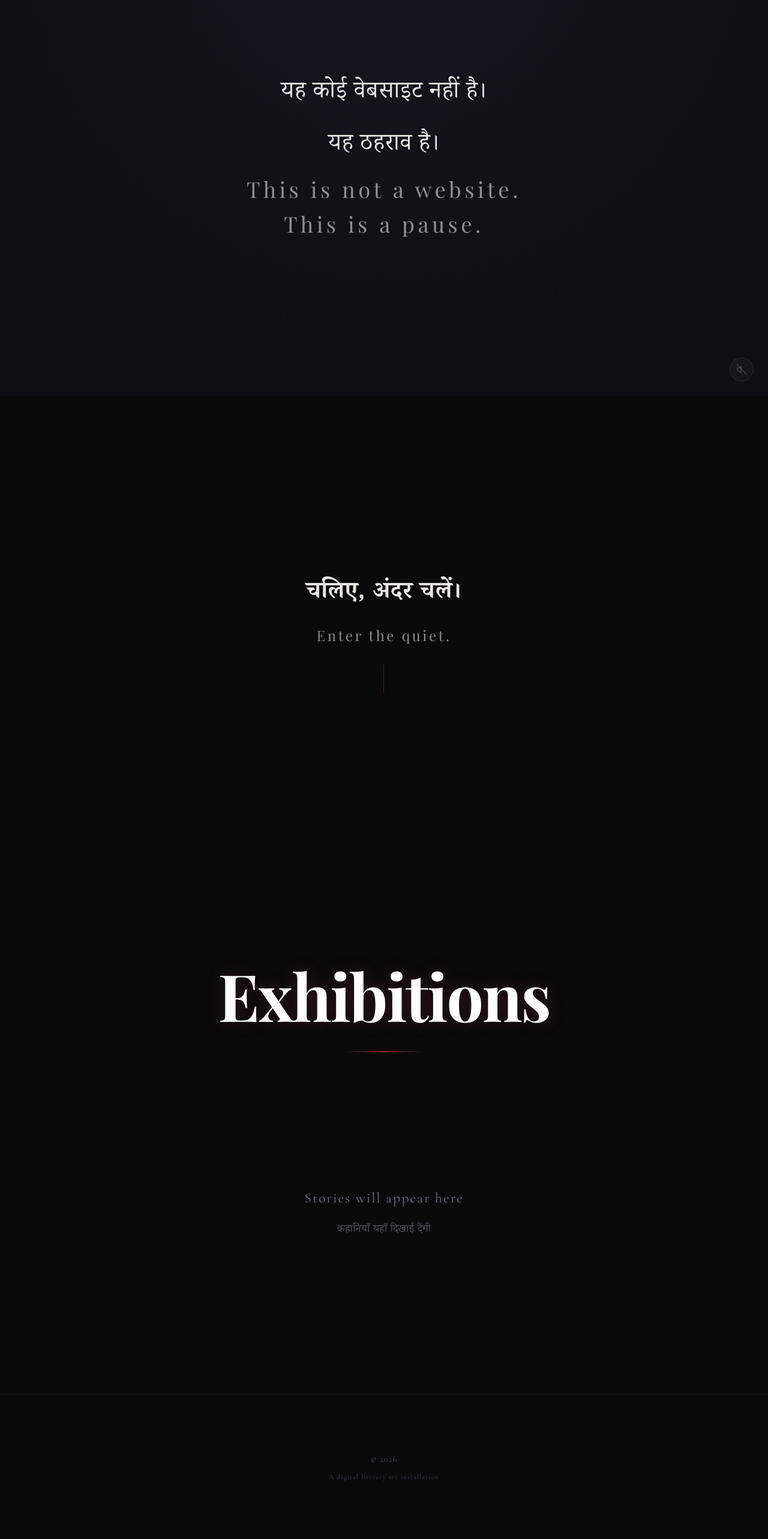
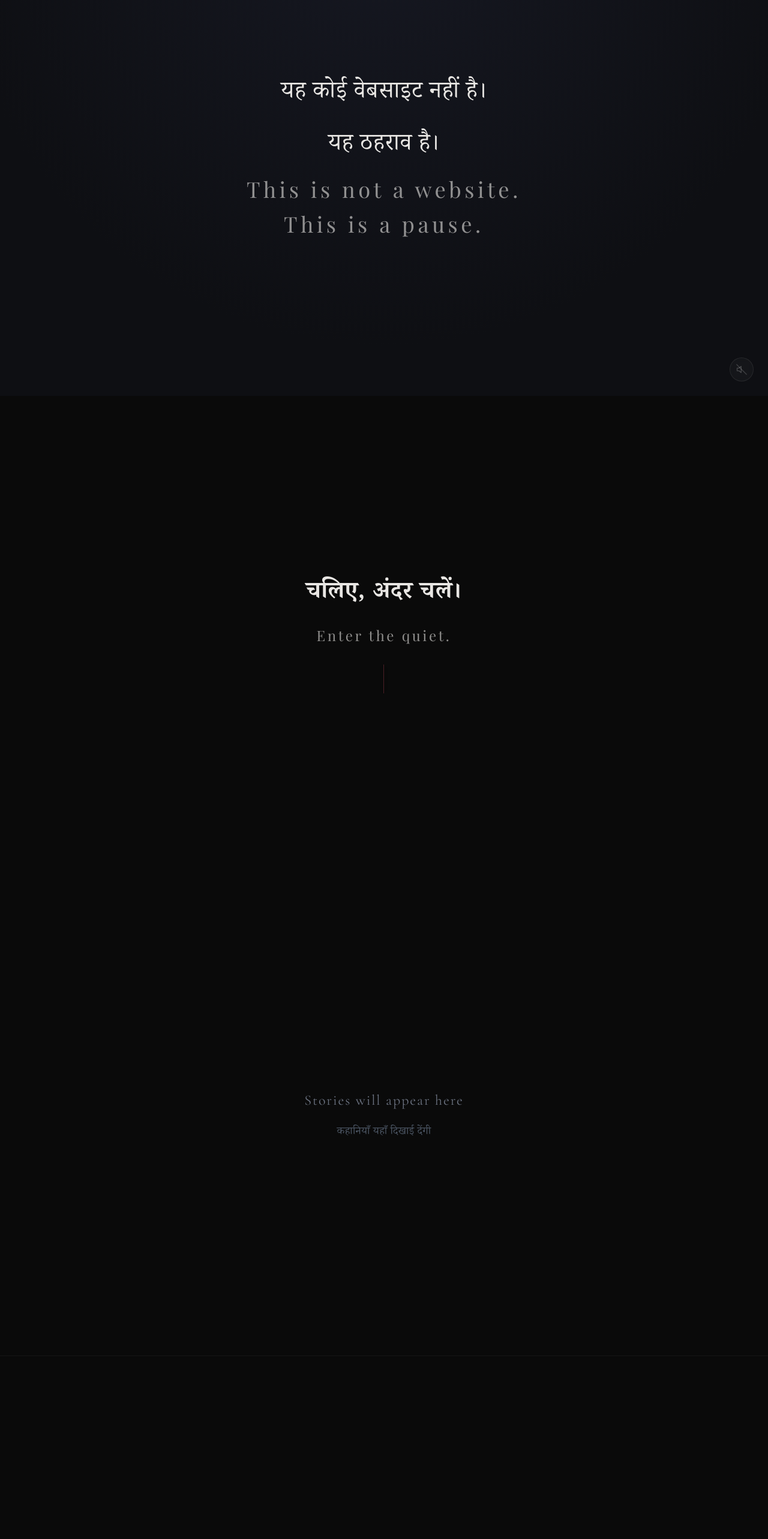
Before and after one commit to abhisheksaran/chull, a Next.js app: page / in a window 1280 px wide. Shown: the part 140-2706 px from the top of the page at 60% size. Built offline with nearby package versions, Linux system fonts and the light colour scheme.

Commit message:
added room v2.0

```diff
--- a/app/globals.css
+++ b/app/globals.css
@@ -175,3 +175,13 @@
     break-inside: avoid;
     page-break-inside: avoid;
   }
+
+  /* Hide scrollbar for horizontal scroll galleries */
+  .scrollbar-hide {
+    -ms-overflow-style: none;  /* IE and Edge */
+    scrollbar-width: none;  /* Firefox */
+  }
+
+  .scrollbar-hide::-webkit-scrollbar {
+    display: none;  /* Chrome, Safari and Opera */
+  }
--- a/app/page.tsx
+++ b/app/page.tsx
@@ -91,6 +91,23 @@ export default function Home() {
       })
   }, [])
 
+  // Scroll restoration - scroll to last viewed room when returning from a story
+  useEffect(() => {
+    if (roomsWithStories.length > 0 && typeof window !== 'undefined') {
+      const lastRoom = sessionStorage.getItem('chull-last-room')
+      if (lastRoom) {
+        // Small delay to ensure DOM is ready
+        setTimeout(() => {
+          const roomElement = document.getElementById(`room-${lastRoom}`)
+          if (roomElement) {
+            roomElement.scrollIntoView({ behavior: 'instant' })
+          }
+          // Clear the saved room after scrolling
+          sessionStorage.removeItem('chull-last-room')
+        }, 100)
+      }
+    }
+  }, [roomsWithStories])
 
   // Intersection Observer for snap-based visibility
   useEffect(() => {
@@ -341,33 +358,7 @@ export default function Home() {
         </div>
       </div>
 
-      {/* Gallery Rooms Section */}
-      <section className="relative min-h-screen py-32 px-6 z-10 snap-start">
-        <div className="max-w-7xl mx-auto">
-          <motion.div
-            initial={{ opacity: 0, y: 50 }}
-            whileInView={{ opacity: 1, y: 0 }}
-            viewport={{ once: true, margin: '200px' }}
-            transition={{ duration: 1 }}
-            className="mb-24"
-          >
-            <motion.h2
-              className="display-text text-fluid-3xl md:text-fluid-4xl font-bold text-center mb-6 text-white"
-              style={{
-                textShadow: `0 0 30px ${currentColors.text}30`,
-              }}
-            >
-              Exhibitions
-            </motion.h2>
-            <motion.div
-              className="h-px w-32 mx-auto"
-              style={{
-                background: `linear-gradient(to right, transparent, ${currentColors.text}, transparent)`,
-              }}
-            />
-          </motion.div>
-
-          {/* Render each room */}
+      {/* Gallery Rooms - Each room is a full-screen snap section */}
       {roomsWithStories.map((roomData, roomIndex) => (
         <RoomSection
           key={roomData.room.id}
@@ -379,10 +370,11 @@ export default function Home() {
 
       {/* Coming soon placeholder */}
       {stories.length === 0 && (
+        <div className="h-screen flex items-center justify-center snap-center">
           <motion.div
             initial={{ opacity: 0 }}
             animate={{ opacity: 1 }}
-              className="text-center py-32"
+            className="text-center"
           >
             <p className="english-text text-fluid-lg text-gray-500 mb-4">
               Stories will appear here
@@ -391,12 +383,11 @@ export default function Home() {
               कहानियाँ यहाँ दिखाई देंगी
             </p>
           </motion.div>
+        </div>
       )}
-        </div>
-      </section>
 
       {/* Footer */}
-      <footer className="relative py-24 px-6 text-center z-10 border-t border-white/5">
+      <footer className="relative h-screen flex flex-col items-center justify-center snap-center z-10 border-t border-white/5">
         <motion.p
           initial={{ opacity: 0 }}
           whileInView={{ opacity: 1 }}
@@ -442,7 +433,7 @@ function RoomSection({
       setCanScrollRight(scrollLeft < scrollWidth - clientWidth - 10)
 
       // Calculate active index based on scroll position
-      const cardWidth = 400 + 32 // card width + gap
+      const cardWidth = 480 + 32 // card width + gap
       const newIndex = Math.round(scrollLeft / cardWidth)
       setActiveIndex(Math.min(newIndex, stories.length - 1))
     }
@@ -459,7 +450,7 @@ function RoomSection({
 
   const scrollTo = (direction: 'left' | 'right') => {
     if (scrollContainerRef.current) {
-      const cardWidth = 400 + 32
+      const cardWidth = 480 + 32
       const scrollAmount = direction === 'left' ? -cardWidth : cardWidth
       scrollContainerRef.current.scrollBy({ left: scrollAmount, behavior: 'smooth' })
     }
@@ -467,30 +458,65 @@ function RoomSection({
 
   const scrollToIndex = (index: number) => {
     if (scrollContainerRef.current) {
-      const cardWidth = 400 + 32
+      const cardWidth = 480 + 32
       scrollContainerRef.current.scrollTo({ left: index * cardWidth, behavior: 'smooth' })
     }
   }
 
+  const [isVisible, setIsVisible] = useState(false)
+  const sectionRef = useRef<HTMLDivElement>(null)
+
+  // Intersection observer for visibility
+  useEffect(() => {
+    const observer = new IntersectionObserver(
+      (entries) => {
+        entries.forEach((entry) => {
+          if (entry.isIntersecting && entry.intersectionRatio >= 0.5) {
+            setIsVisible(true)
+          } else {
+            setIsVisible(false)
+          }
+        })
+      },
+      { threshold: [0.5] }
+    )
+
+    if (sectionRef.current) {
+      observer.observe(sectionRef.current)
+    }
+
+    return () => {
+      if (sectionRef.current) {
+        observer.unobserve(sectionRef.current)
+      }
+    }
+  }, [])
+
   return (
+    <div
+      ref={sectionRef}
+      id={`room-${room.id}`}
+      className="h-screen flex flex-col justify-center snap-center relative z-10"
+    >
       <motion.div
         initial={{ opacity: 0 }}
-      whileInView={{ opacity: 1 }}
-      viewport={{ once: true, margin: '-100px' }}
-      transition={{ duration: 0.8, delay: roomIndex * 0.1 }}
-      className="mb-40"
+        animate={{ opacity: isVisible ? 1 : 0 }}
+        transition={{ duration: 0.6, ease: 'easeOut' }}
+        className="flex flex-col h-full justify-center py-12"
       >
         {/* Room Header */}
         <motion.div
-        className="mb-12 text-center"
-        initial={{ opacity: 0, y: 30 }}
-        whileInView={{ opacity: 1, y: 0 }}
-        viewport={{ once: true }}
-        transition={{ duration: 0.6 }}
+          className="mb-8 text-center flex-shrink-0"
+          initial={{ opacity: 0, y: 20 }}
+          animate={{
+            opacity: isVisible ? 1 : 0,
+            y: isVisible ? 0 : 20,
+          }}
+          transition={{ duration: 0.8, delay: 0.1 }}
         >
           {/* Room number indicator */}
           <motion.span
-          className="inline-block text-xs tracking-[0.3em] text-gray-600 mb-4 uppercase"
+            className="inline-block text-xs tracking-[0.3em] text-gray-600 mb-3 uppercase"
             style={{ fontFamily: 'var(--font-geist-mono, monospace)' }}
           >
             Room {roomIndex + 1}
@@ -515,7 +541,7 @@ function RoomSection({
           {/* Description */}
           {room.description && (
             <p
-            className="font-primary text-sm mt-4 max-w-md mx-auto italic"
+              className="font-primary text-sm mt-3 max-w-md mx-auto italic"
               style={{ color: '#E8E6E3', opacity: 0.35 }}
             >
               {room.description}
@@ -604,13 +630,14 @@ function RoomSection({
                 index={globalIndex >= 0 ? globalIndex : index}
                 localIndex={index}
                 isActive={index === activeIndex}
+                roomId={room.id}
               />
             )
           })}
         </div>
 
         {/* Pagination Dots */}
-        <div className="flex justify-center gap-2 mt-8">
+        <div className="flex justify-center gap-2 mt-6">
           {stories.map((_, index) => (
             <button
               key={index}
@@ -628,6 +655,7 @@ function RoomSection({
         </div>
       </div>
       </motion.div>
+    </div>
   )
 }
 
@@ -636,14 +664,23 @@ function StoryCard({
   index,
   localIndex,
   isActive = false,
+  roomId,
 }: {
   story: StoryMetadata
   index: number
   localIndex: number
   isActive?: boolean
+  roomId: string
 }) {
   const colors = getEmotionColors(story.emotion)
   const [isHovered, setIsHovered] = useState(false)
+
+  const handleClick = () => {
+    // Save room ID to sessionStorage for scroll restoration
+    if (typeof window !== 'undefined') {
+      sessionStorage.setItem('chull-last-room', roomId)
+    }
+  }
 
   return (
     <motion.div
@@ -661,13 +698,14 @@ function StoryCard({
       className="flex-shrink-0 perspective-1000"
       style={{
         scrollSnapAlign: 'center',
-        width: '400px',
-        maxWidth: '85vw',
+        width: '480px',
+        maxWidth: '90vw',
       }}
     >
       <Link
         href={`/stories/${story.id}`}
         aria-label={`Read story: ${story.title}`}
+        onClick={handleClick}
         className="block focus:outline-none focus:ring-2 focus:ring-offset-4 focus:ring-offset-dark-studio rounded-xl"
         style={{
           '--tw-ring-color': colors.text,
@@ -681,7 +719,7 @@ function StoryCard({
             opacity: isActive || isHovered ? 1 : 0.7,
           }}
           transition={{ type: 'spring', stiffness: 300, damping: 25 }}
-          className="relative h-[500px] rounded-xl overflow-hidden border cursor-pointer group flex flex-col"
+          className="relative h-[540px] rounded-xl overflow-hidden border cursor-pointer group flex flex-col"
           style={{
             background: `linear-gradient(145deg, ${colors.base} 0%, ${colors.accent} 60%, ${colors.base} 100%)`,
             borderColor: isActive || isHovered ? `${colors.glow}60` : `${colors.glow}30`,
@@ -704,7 +742,7 @@ function StoryCard({
           <div className="relative flex-1 flex flex-col justify-center p-10 md:p-12 z-10">
             <div className="flex-1 flex flex-col justify-center">
               <motion.h2
-                className="display-text text-2xl md:text-3xl font-bold mb-4 leading-snug"
+                className="display-text text-xl md:text-2xl font-bold mb-4 leading-snug line-clamp-[8]"
                 style={{ color: colors.text }}
                 animate={{
                   textShadow: isHovered
@@ -716,7 +754,7 @@ function StoryCard({
               </motion.h2>
               {story.subtitle && (
                 <motion.p
-                  className="display-text text-sm md:text-base font-light italic leading-relaxed"
+                  className="display-text text-sm md:text-base font-light italic leading-relaxed line-clamp-2"
                   style={{ color: `${colors.text}99` }}
                 >
                   {story.subtitle}
```
Also changed, not shown: content/stories/decayingstar.txt (renamed from content/stories/gurgaon copy.txt), content/stories/lovemelikeyoudo.txt. Lines whose indentation alone changed are shown as unchanged.
